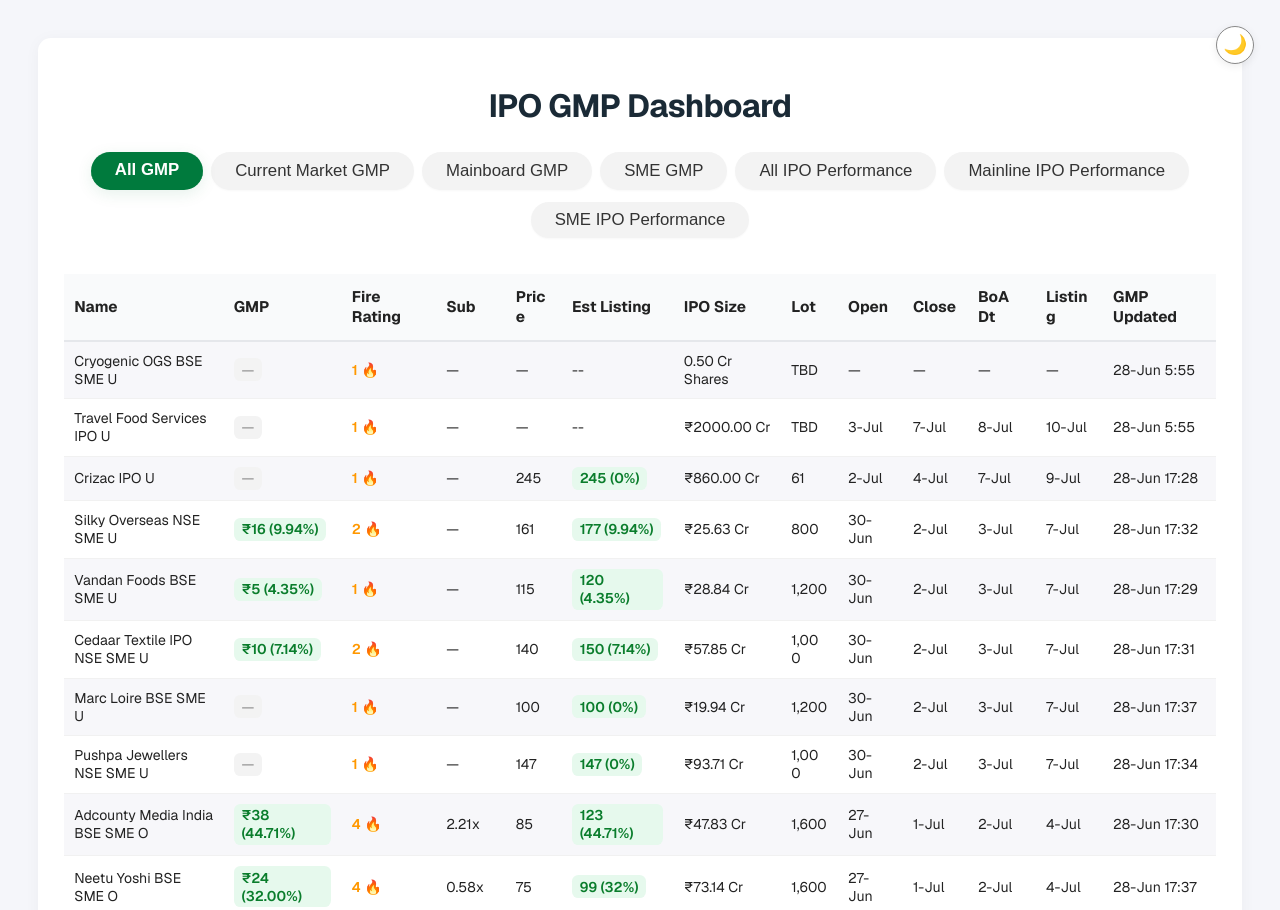
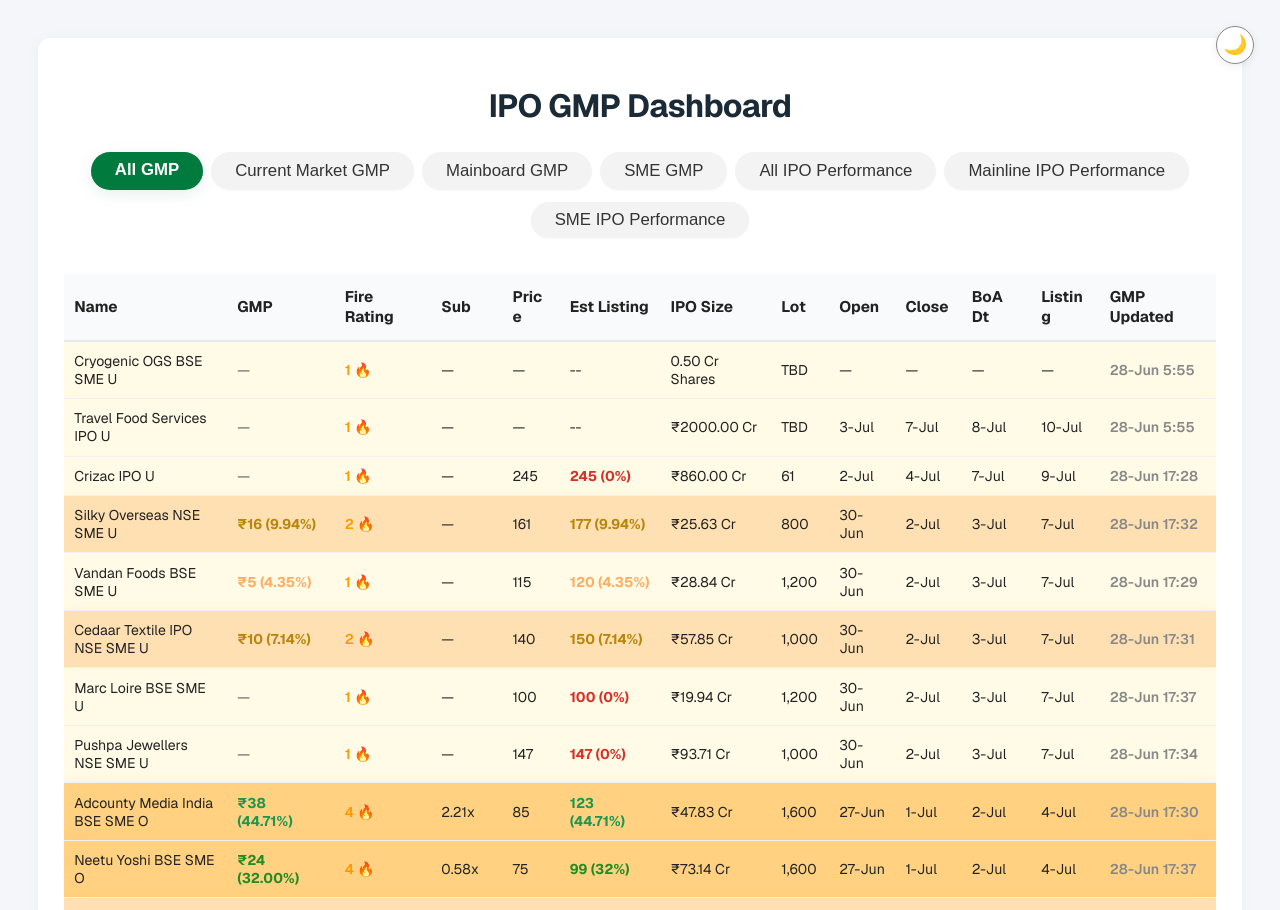
Before and after one commit to ainstarc/ipo-gmp, a Next.js app: page / in a window 1280 px wide. Shown: the top 910 px of the page. Built offline with nearby package versions, Linux system fonts and the light colour scheme.

Commit message:
feat: enhance GMPTable with color-coded values, fire ratings, and improved styling for better readability

```diff
--- a/src/components/GMPTable.tsx
+++ b/src/components/GMPTable.tsx
@@ -12,17 +12,40 @@
     return val.replace(/🔥.*$/g, "").replace(/Hot inbox/gi, "").trim();
 }
 
+// Color scale for GMP % values
+function getGmpColorClass(percent: number, theme: string) {
+    if (percent <= -5) return theme === "dark" ? styles.gmpTextLevel1Dark : styles.gmpTextLevel1;
+    if (percent > -5 && percent <= 0) return theme === "dark" ? styles.gmpTextLevel2Dark : styles.gmpTextLevel2;
+    if (percent > 0 && percent <= 5) return theme === "dark" ? styles.gmpTextLevel3Dark : styles.gmpTextLevel3;
+    if (percent > 5 && percent <= 15) return theme === "dark" ? styles.gmpTextLevel4Dark : styles.gmpTextLevel4;
+    if (percent > 15 && percent <= 25) return theme === "dark" ? styles.gmpTextLevel5Dark : styles.gmpTextLevel5;
+    if (percent > 25 && percent <= 35) return theme === "dark" ? styles.gmpTextLevel6Dark : styles.gmpTextLevel6;
+    if (percent > 35 && percent <= 45) return theme === "dark" ? styles.gmpTextLevel7Dark : styles.gmpTextLevel7;
+    if (percent > 45) return theme === "dark" ? styles.gmpTextLevel8Dark : styles.gmpTextLevel8;
+    return theme === "dark" ? styles.gmpTextNeutralDark : styles.gmpTextNeutral;
+}
+
+function getCurrentTheme() {
+    if (typeof document !== "undefined") {
+        return document.documentElement.getAttribute("data-theme") === "dark" ? "dark" : "light";
+    }
+    return "light";
+}
+
 function renderGmpValue(val: string) {
     const cleaned = cleanGmpValue(val);
     if (!cleaned || cleaned === "--" || cleaned === "₹-- (0.00%)" || cleaned === "0.00%") {
-        return <span className={styles.gmpNeutral}>—</span>;
+        return <span className={styles.gmpTextNeutral}>—</span>;
     }
-    if (/[-+]?[0-9]+(\.[0-9]+)?%/.test(cleaned) || /\([+-]?[0-9.]+%\)/.test(cleaned) || /\+/.test(cleaned)) {
-        if (cleaned.includes("-") || cleaned.includes("-0")) return <span className={styles.gmpNegative}>{cleaned}</span>;
-        if (cleaned.includes("+") || (cleaned.includes("(") && cleaned.includes("%"))) return <span className={styles.gmpPositive}>{cleaned}</span>;
-        return <span className={styles.gmpNeutral}>{cleaned}</span>;
+    // Extract percentage value
+    const match = cleaned.match(/([+-]?\d+\.?\d*)%/);
+    if (match) {
+        const percent = parseFloat(match[1]);
+        const theme = getCurrentTheme();
+        const colorClass = getGmpColorClass(percent, theme);
+        return <span className={colorClass}>{cleaned}</span>;
     }
-    return cleaned;
+    return <span className={styles.gmpTextNeutral}>{cleaned}</span>;
 }
 
 function renderFire(val: string) {
@@ -41,6 +64,22 @@
     return val;
 }
 
+// Helper to get fire count from a row
+function getFireCount(row: Record<string, string>, headers: string[]): number {
+    const fireHeader = headers.find(h => /fire/i.test(h));
+    if (!fireHeader) return 0;
+    const val = row[fireHeader] || "";
+    return (val.match(/🔥/g) || []).length;
+}
+
+// Helper to get fire-based row background class
+function getFireRowClass(fireCount: number) {
+    if (fireCount >= 3) return styles.fireRow3;
+    if (fireCount === 2) return styles.fireRow2;
+    if (fireCount === 1) return styles.fireRow1;
+    return "";
+}
+
 const GMPTable: React.FC<GMPTableProps> = ({ headers, rows }) => {
     // Remove trailing empty columns (headers with empty string or only whitespace)
     const cleanHeaders = headers.filter(h => h.trim() !== "");
@@ -57,18 +96,22 @@
                     </tr>
                 </thead>
                 <tbody>
-                    {rows.map((row, i) => (
-                        <tr key={i} className={i % 2 === 0 ? styles.evenRow : styles.oddRow}>
+                    {rows.map((row, i) => {
+                        const fireCount = getFireCount(row, cleanHeaders);
+                        const fireClass = getFireRowClass(fireCount);
+                        return (
+                            <tr key={i} className={`${i % 2 === 0 ? styles.evenRow : styles.oddRow} ${fireClass}`}>
                                 {cleanHeaders.map((header) => {
                                     const val = row[header];
                                     if (/fire/i.test(header)) return <td key={header} className={styles.wrapCell}>{renderFire(val)}</td>;
-                                if (/gmp/i.test(header) || /%/.test(val || "")) return <td key={header} className={styles.wrapCell}>{renderGmpValue(val)}</td>;
+                                    if (/gmp/i.test(header) || (/%/.test(val || "") && !/name/i.test(header))) return <td key={header} className={styles.wrapCell}>{renderGmpValue(val)}</td>;
                                     if (/date/i.test(header) && val) return <td key={header} className={styles.wrapCell}>{renderDate(val)}</td>;
                                     if (!val || val === "") return <td key={header} className={styles.wrapCell}>—</td>;
                                     return <td key={header} className={styles.wrapCell}>{val}</td>;
                                 })}
                             </tr>
-                    ))}
+                        );
+                    })}
                 </tbody>
             </table>
         </div>
--- a/src/components/styles/GMPTable.module.css
+++ b/src/components/styles/GMPTable.module.css
@@ -127,6 +127,243 @@
   max-width: 12vw;
 }
 
+.gmpLevel1 {
+  color: #fff;
+  background: #8b0000;
+  font-weight: 700;
+}
+
+.gmpLevel2 {
+  color: #fff;
+  background: #d73027;
+  font-weight: 700;
+}
+
+.gmpLevel3 {
+  color: #fff;
+  background: #fdae61;
+  font-weight: 700;
+}
+
+.gmpLevel4 {
+  color: #23272e;
+  background: #fee08b;
+  font-weight: 700;
+}
+
+.gmpLevel5 {
+  color: #23272e;
+  background: #d9ef8b;
+  font-weight: 700;
+}
+
+.gmpLevel6 {
+  color: #fff;
+  background: #91cf60;
+  font-weight: 700;
+}
+
+.gmpLevel7 {
+  color: #fff;
+  background: #1a9850;
+  font-weight: 700;
+}
+
+.gmpLevel8 {
+  color: #fff;
+  background: #006837;
+  font-weight: 700;
+}
+
+[data-theme="dark"] .gmpLevel1 {
+  background: #8b0000;
+  color: #fff;
+}
+
+[data-theme="dark"] .gmpLevel2 {
+  background: #d73027;
+  color: #fff;
+}
+
+[data-theme="dark"] .gmpLevel3 {
+  background: #fdae61;
+  color: #23272e;
+}
+
+[data-theme="dark"] .gmpLevel4 {
+  background: #fee08b;
+  color: #23272e;
+}
+
+[data-theme="dark"] .gmpLevel5 {
+  background: #d9ef8b;
+  color: #23272e;
+}
+
+[data-theme="dark"] .gmpLevel6 {
+  background: #91cf60;
+  color: #23272e;
+}
+
+[data-theme="dark"] .gmpLevel7 {
+  background: #1a9850;
+  color: #fff;
+}
+
+[data-theme="dark"] .gmpLevel8 {
+  background: #006837;
+  color: #fff;
+}
+
+/* Global text color scale for GMP % (light and dark theme variants) */
+.gmpTextLevel1 {
+  color: #8b0000 !important;
+  font-weight: 700;
+}
+.gmpTextLevel2 {
+  color: #d73027 !important;
+  font-weight: 700;
+}
+.gmpTextLevel3 {
+  color: #fdae61 !important;
+  font-weight: 700;
+}
+.gmpTextLevel4 {
+  color: #b8860b !important;
+  font-weight: 700;
+}
+.gmpTextLevel5 {
+  color: #6b8e23 !important;
+  font-weight: 700;
+}
+.gmpTextLevel6 {
+  color: #228b22 !important;
+  font-weight: 700;
+}
+.gmpTextLevel7 {
+  color: #1a9850 !important;
+  font-weight: 700;
+}
+.gmpTextLevel8 {
+  color: #006837 !important;
+  font-weight: 700;
+}
+.gmpTextNeutral {
+  color: #888 !important;
+  font-weight: 600;
+}
+
+[data-theme="dark"] .gmpTextLevel1 {
+  color: #ff6b81 !important;
+}
+[data-theme="dark"] .gmpTextLevel2 {
+  color: #ff8c8c !important;
+}
+[data-theme="dark"] .gmpTextLevel3 {
+  color: #ffd580 !important;
+}
+[data-theme="dark"] .gmpTextLevel4 {
+  color: #ffe066 !important;
+}
+[data-theme="dark"] .gmpTextLevel5 {
+  color: #d9ef8b !important;
+}
+[data-theme="dark"] .gmpTextLevel6 {
+  color: #91cf60 !important;
+}
+[data-theme="dark"] .gmpTextLevel7 {
+  color: #4be37a !important;
+}
+[data-theme="dark"] .gmpTextLevel8 {
+  color: #4be3b2 !important;
+}
+[data-theme="dark"] .gmpTextNeutral {
+  color: #b0b3b8 !important;
+}
+
+/* Fire row backgrounds: subtle, modern, single-color highlight per fire level */
+.fireRow1 {
+  background: #fffbe6 !important;
+  box-shadow: 0 2px 8px 0 rgba(255, 224, 102, 0.1);
+}
+[data-theme="dark"] .fireRow1 {
+  background: #3a2c13 !important;
+  box-shadow: 0 2px 8px 0 rgba(255, 209, 128, 0.1);
+}
+.fireRow2 {
+  background: #ffe0b2 !important;
+  box-shadow: 0 2px 12px 0 rgba(255, 168, 0, 0.12);
+}
+[data-theme="dark"] .fireRow2 {
+  background: #4b2e00 !important;
+  box-shadow: 0 2px 12px 0 rgba(255, 168, 0, 0.12);
+}
+.fireRow3 {
+  background: #ffd180 !important;
+  box-shadow: 0 4px 16px 0 rgba(255, 152, 0, 0.16);
+}
+[data-theme="dark"] .fireRow3 {
+  background: #a65c00 !important;
+  box-shadow: 0 4px 16px 0 rgba(255, 152, 0, 0.16);
+}
+
+/* Table row hover and focus for interaction */
+.gmpTable tbody tr:hover,
+.gmpTable tbody tr:focus-within {
+  filter: brightness(1.08) saturate(1.2);
+  box-shadow: 0 2px 12px 0 rgba(255, 168, 0, 0.08);
+  transition: filter 0.2s, box-shadow 0.2s;
+  cursor: pointer;
+}
+
+/* Add a subtle highlight to table headers on hover */
+.gmpTable thead th:hover {
+  background: #ffe066;
+  color: #23272e;
+  transition: background 0.2s, color 0.2s;
+}
+[data-theme="dark"] .gmpTable thead th:hover {
+  background: #4b2e00;
+  color: #ffd180;
+}
+
+/* Add a fun animated underline to active tab (if used) */
+.activeTab {
+  position: relative;
+  color: #ff9800 !important;
+}
+.activeTab::after {
+  content: "";
+  position: absolute;
+  left: 0;
+  right: 0;
+  bottom: -0.2vw;
+  height: 0.3vw;
+  background: linear-gradient(90deg, #ffd180, #ff9800);
+  border-radius: 1vw;
+  animation: tab-underline 0.7s cubic-bezier(0.4, 1.6, 0.6, 1) 1;
+}
+@keyframes tab-underline {
+  from {
+    width: 0;
+    opacity: 0;
+  }
+  to {
+    width: 100%;
+    opacity: 1;
+  }
+}
+
+/* Add a pop effect to GMP % on hover */
+.gmpTable td span[class^="gmpTextLevel"]:hover {
+  text-shadow: 0 2px 8px #ffd180, 0 0px 2px #ff9800;
+  transform: scale(1.08);
+  transition: text-shadow 0.2s, transform 0.2s;
+}
+[data-theme="dark"] .gmpTable td span[class^="gmpTextLevel"]:hover {
+  text-shadow: 0 2px 8px #ff9800, 0 0px 2px #ffd180;
+}
+
 @media (max-width: 900px), (max-width: 600px) {
   table.gmpTable,
   .gmpTable thead th,
```
Also changed, not shown: 1 other file (tests, documents, lock files or other folders). Lines whose indentation alone changed are shown as unchanged.
